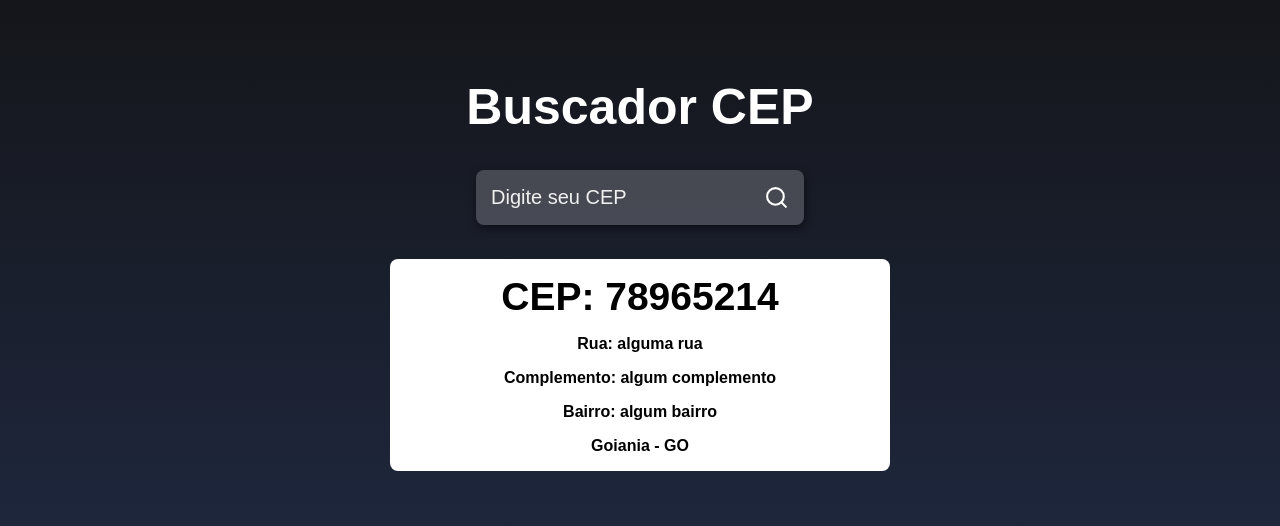
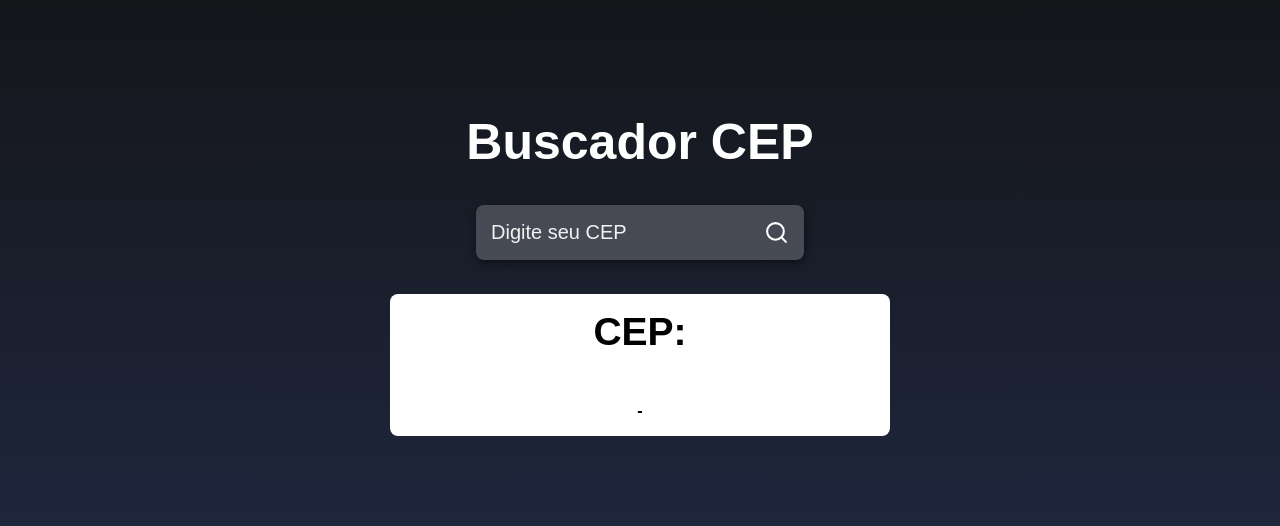
Before and after one commit to LFerreiraDev/buscador-cep, a React (Create React App) app: page / in a window 1280 px wide. Shown: the part 126-652 px from the top of the page. Built offline with nearby package versions, Linux system fonts and the light colour scheme.

Commit message:
colocando informacoes atraves do useState

```diff
--- a/src/App.js
+++ b/src/App.js
@@ -7,6 +7,7 @@ import api from './services/api';
 function App(){
 
   const[input, setInput] = useState('')
+  const[cep, setCep] = useState({})
 
   async function handleSearch(){
 
@@ -17,9 +18,13 @@ function App(){
 
     try{
       const response = await api.get(`${input}/json`);
-      console.log(response)
+      setCep(response.data)
+      setInput("");
+
+
     }catch{
       alert("Erro ao buscar CEP")
+      setInput("")
 
     }
 
@@ -44,13 +49,14 @@ function App(){
         </button>
       </div>
 
+
+
       <main className='main'>
-        <h2>CEP: 78965214</h2>
+        <h2>CEP: {cep.cep}</h2>
 
-        <spam>Rua: alguma rua</spam>
-        <spam>Complemento: algum complemento</spam>
-        <spam>Bairro: algum bairro</spam>
-        <spam>Goiania - GO</spam>
+        <spam>{cep.logradouro}</spam>
+        <spam>{cep.bairro}</spam>
+        <spam>{cep.localidade} - {cep.uf}</spam>
 
 
       </main>
```
